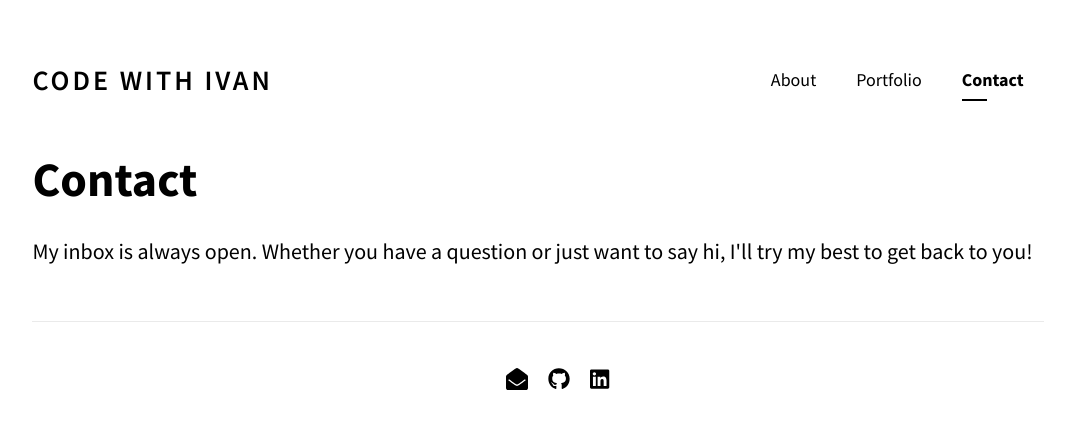
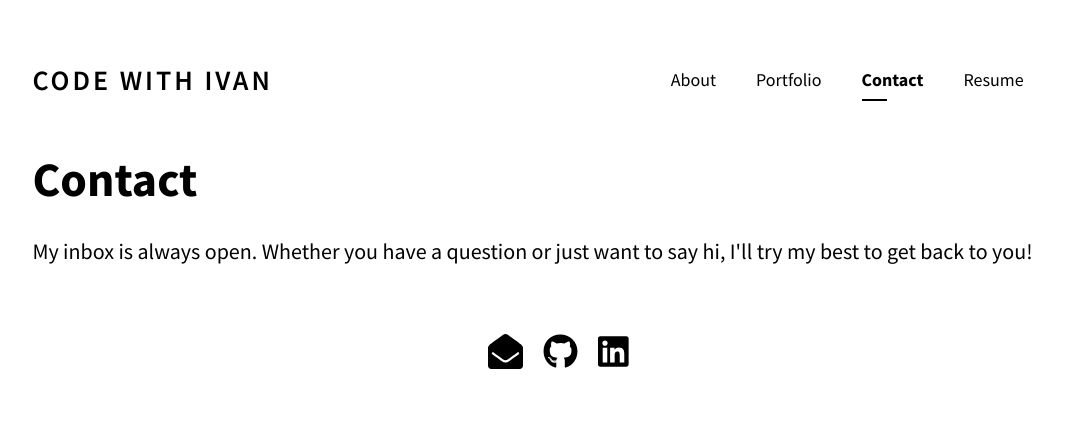
Before and after one commit to ivanurra/portfolio-v1, a Next.js app: page /contact in a window 1280 px wide. Shown: the top 428 px of the page, without its empty margins (102-1177 px from the left). Built offline with nearby package versions, Linux system fonts and the light colour scheme.

Commit message:
some styles and content

```diff
--- a/components/Navbar.jsx
+++ b/components/Navbar.jsx
@@ -6,6 +6,7 @@ function Navbar({ router }) {
     { text: 'About', href: '/about' },
     { text: 'Portfolio', href: '/portfolio' },
     { text: 'Contact', href: '/contact' },
+    { text: 'Resume', href:"/ResumePortfolio.pdf" },
   ];
 
   return (
--- a/pages/contact.jsx
+++ b/pages/contact.jsx
@@ -24,7 +24,7 @@ function Contact() {
 							<li className="contact-item">Github: https://github.com/ivanurra</li>
 							<li className="contact-item">LinkedIn: https://www.linkedin.com/in/ivanurra/</li>
 						</ul> */}
-						<footer className="footer">
+						<footer className="contact">
 						<nav>
 							<ul>
 
--- a/pages/index.jsx
+++ b/pages/index.jsx
@@ -7,7 +7,7 @@ function Home() {
   return (
     <>
       <Head>
-        <title>CODE WITH IVAN</title>
+        <title>Code with Ivan</title>
       </Head>
 
       <Navbar />
--- a/styles/app.scss
+++ b/styles/app.scss
@@ -143,18 +143,6 @@ a[href] {
 	}
 }
 
-.contact-links {
-	padding: 0;
-	padding-left: 15px;
-	margin-top: -10px;
-	list-style: square;
-
-	.contact-item {
-		padding-top: 10px;
-		padding-bottom: 10px;
-	}
-}
-
 /* footer */
 
 .footer {
@@ -192,3 +180,41 @@ a[href] {
 	  text-align: center;
 	  font-size: 14px;
   }
+
+  /* contact */
+
+  .contact {
+	margin: 50px 0 0 0;
+	// padding: 15px 0;
+	width: 100%;
+
+  }
+
+  .contact ul {
+	display: flex;
+	flex-flow: row wrap;
+	align-items: center;
+	justify-content: center;
+  }
+
+  .contact li {
+	padding: 10px 10px;
+  }
+
+  .contact a {
+	font-size: 35px;
+	cursor: pointer;
+  }
+
+  .contact a:hover {
+	transition: color 0.3s linear;
+  }
+
+  .contact ul li {
+	list-style: none;
+  }
+
+  .contact-name{
+	  text-align: center;
+	  font-size: 14px;
+  }
```
